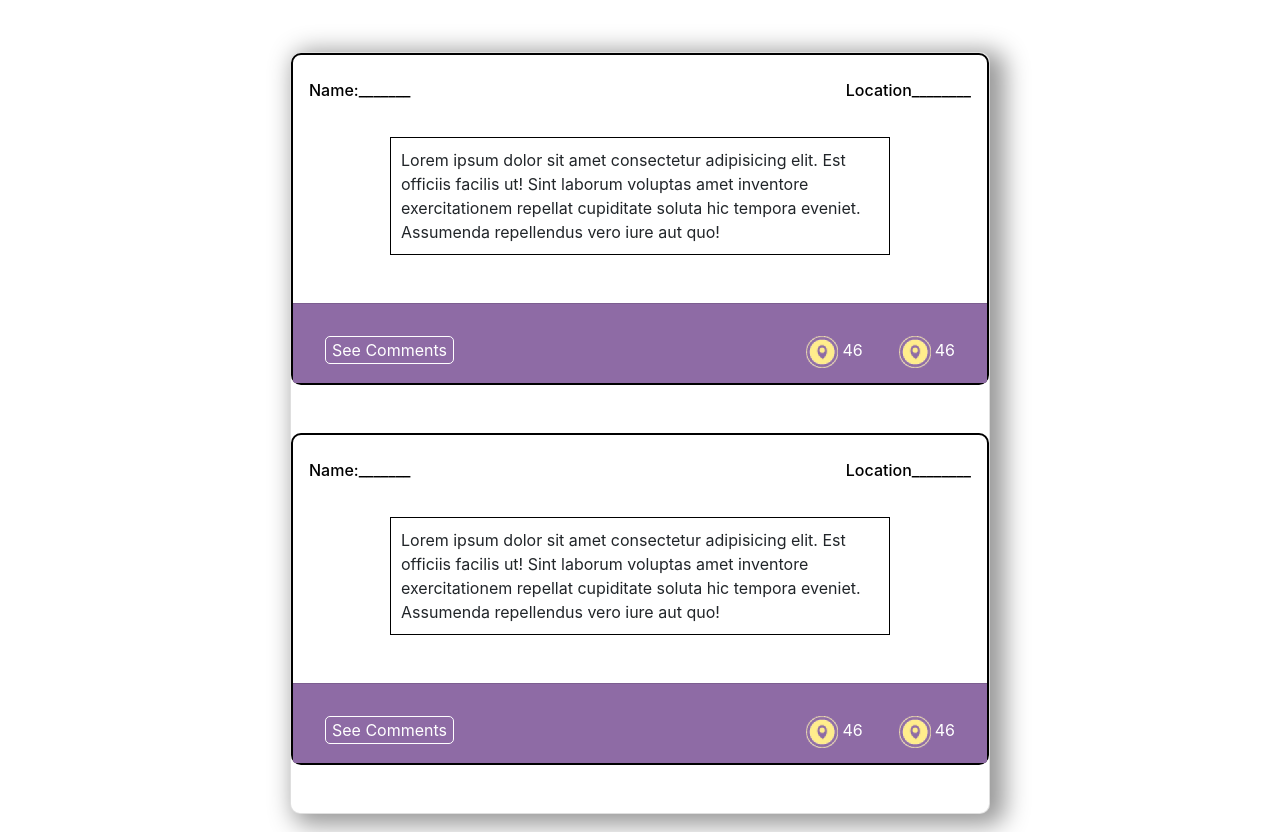
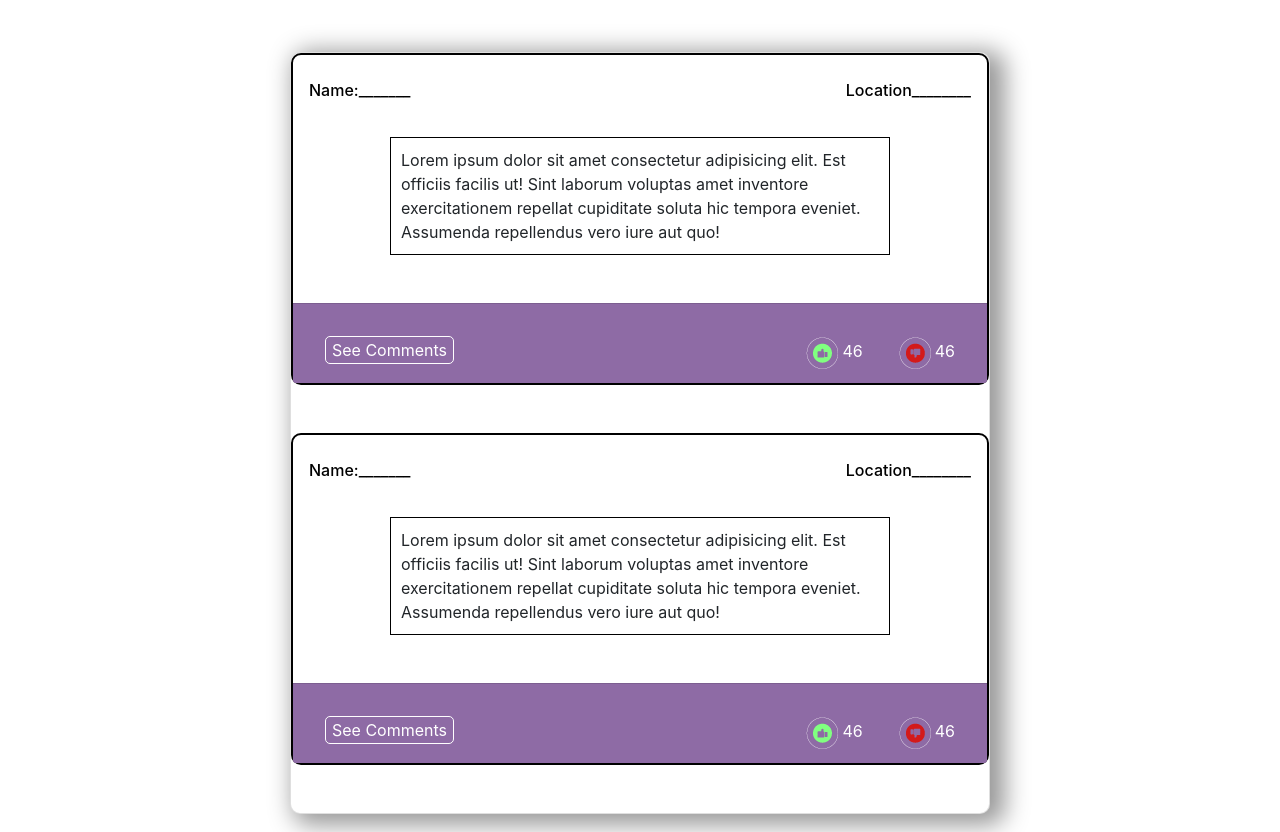
Before and after one commit to saiffardin/Disclose, a plain HTML site: page Administration/admin.html in a window 1280 px wide. Shown: the part 202-1034 px from the top of the page. Drawn offline with nearby package versions, Linux system fonts and the light colour scheme.

Commit message:
admin icon - done

```diff
--- a/Administration/admin.html
+++ b/Administration/admin.html
@@ -96,11 +96,11 @@
 
                     <div class="d-flex flex-row">
                         <div class="p-3">
-                            <img src="icon1.png" class="px-1" alt=""><span>46</span>
+                            <img src="like.png" class="px-1" alt=""><span>46</span>
                         </div>
 
                         <div class="p-3">
-                            <img src="icon1.png" class="px-1" alt=""><span>46</span>
+                            <img src="dislike.png" class="px-1" alt=""><span>46</span>
                         </div>
                     </div>
                 </div>
@@ -113,12 +113,6 @@
             </div>
 
             <div class="card-body mb-5">
-                <!-- <h5 class="card-title">Card title</h5>
-                <h6 class="card-subtitle mb-2 text-muted">Card subtitle</h6>
-                <p class="card-text">Some quick example text to build on the card title and make up the bulk of the card's
-                    content.</p>
-                <a href="#" class="card-link">Card link</a>
-                <a href="#" class="card-link">Another link</a> -->
 
                 <!-- Top Part -->
                 <div class="top-part d-flex justify-content-between p-3 my-3">
@@ -141,18 +135,14 @@
 
                     <div class="d-flex flex-row">
                         <div class="p-3">
-                            <img src="icon1.png" class="px-1" alt=""><span>46</span>
+                            <img src="like.png" class="px-1" alt=""><span>46</span>
                         </div>
 
                         <div class="p-3">
-                            <img src="icon1.png" class="px-1" alt=""><span>46</span>
+                            <img src="dislike.png" class="px-1" alt=""><span>46</span>
                         </div>
                     </div>
                 </div>
-
-                <!-- <div class="card-footer">
-                    Card footer
-                  </div> -->
 
 
             </div>
```
Also changed, not shown: After_Login/afterLogin.html (+1 -1 lines), Administration/dislike.png (added), Administration/like.png (added).
